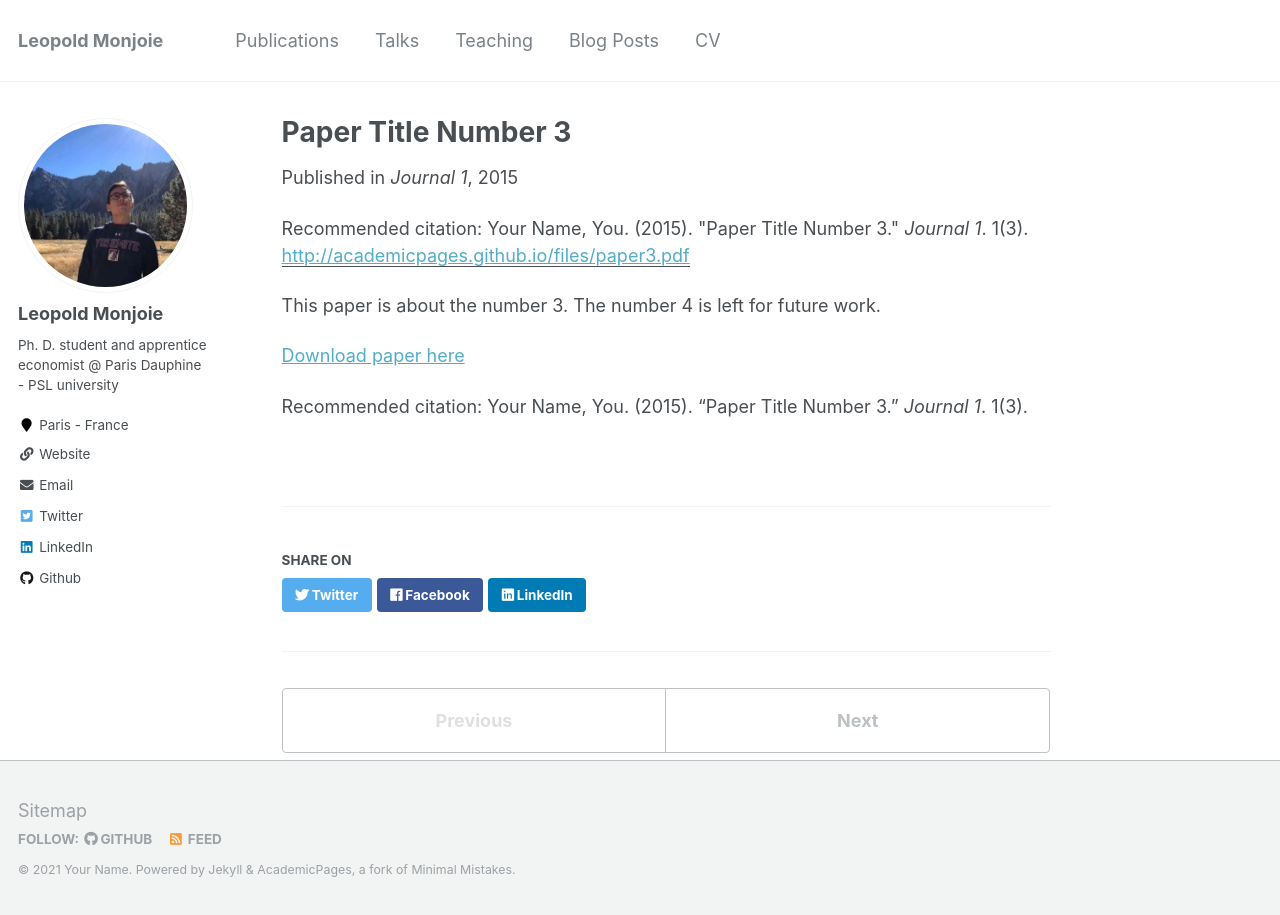
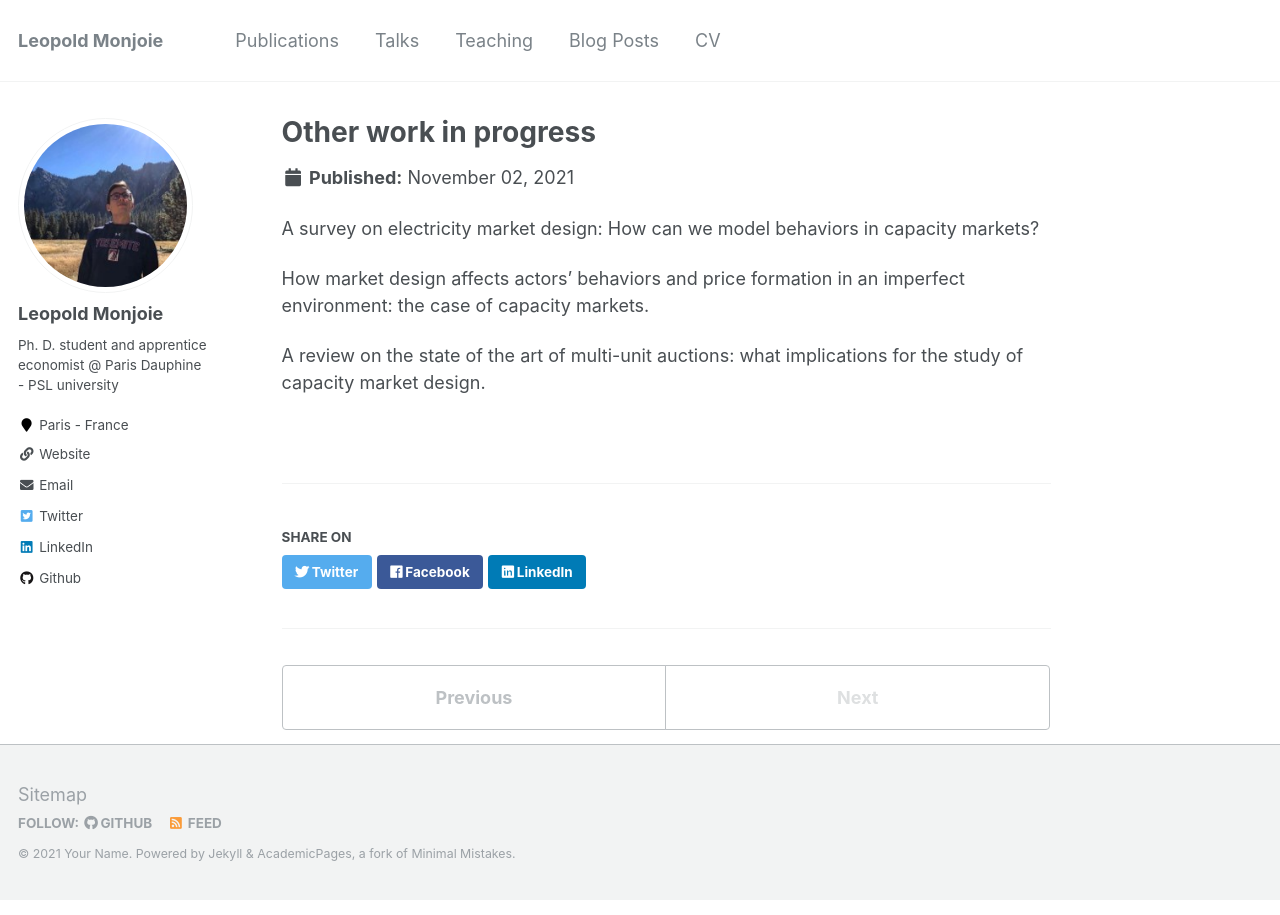
Before and after one commit to LeopoldM/LeopoldM.github.io, a Jekyll site: the page built from _publications/2015-10-01-paper-title-number-3.md, in a window 1280 px wide. Built offline with Jekyll 4.4.1, drawn with Linux system fonts in a browser that asks for light colours.

Commit message:
Update 2015-10-01-paper-title-number-3.md

```diff
--- a/_publications/2015-10-01-paper-title-number-3.md
+++ b/_publications/2015-10-01-paper-title-number-3.md
@@ -1,15 +1,11 @@
 ---
-title: "Paper Title Number 3"
+title: "Other work in progress"
 collection: publications
-permalink: /publication/2015-10-01-paper-title-number-3
-excerpt: 'This paper is about the number 3. The number 4 is left for future work.'
-date: 2015-10-01
-venue: 'Journal 1'
-paperurl: 'http://academicpages.github.io/files/paper3.pdf'
-citation: 'Your Name, You. (2015). &quot;Paper Title Number 3.&quot; <i>Journal 1</i>. 1(3).'
+date: 2021-11-02
 ---
-This paper is about the number 3. The number 4 is left for future work.
 
-[Download paper here](http://academicpages.github.io/files/paper3.pdf)
+A survey on electricity market design: How can we model behaviors in capacity markets?
 
-Recommended citation: Your Name, You. (2015). "Paper Title Number 3." <i>Journal 1</i>. 1(3).
+How market design affects actors' behaviors and price formation in an imperfect environment: the case of capacity markets.
+
+A review on the state of the art of multi-unit auctions: what implications for the study of capacity market design.
```
